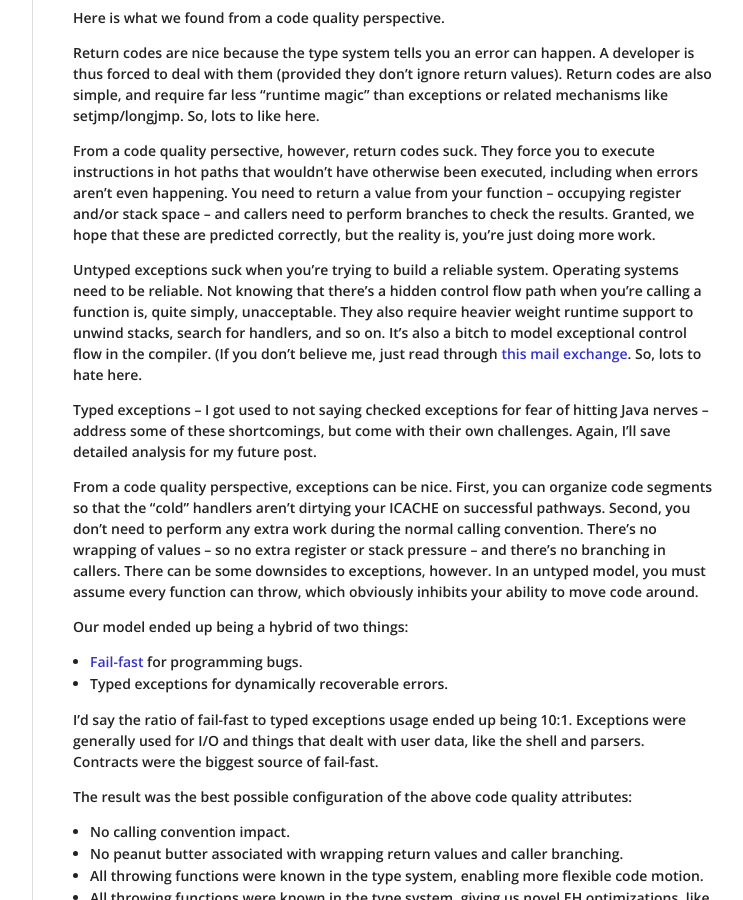
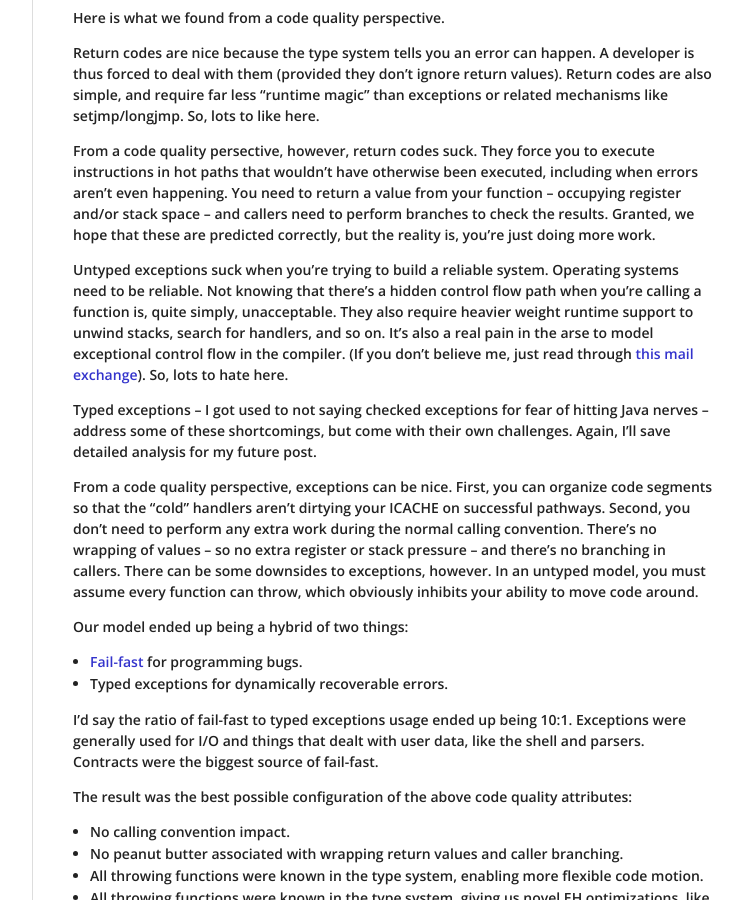
Before and after one commit to joeduffy/joeduffy.github.io, a Jekyll site: the page built from _posts/2015-12-19-safe-native-code.md, in a window 1280 px wide and 900 px high, scrolled down 23777 px. Shown: the whole window, without its empty margins (378-1121 px from the left). Built offline with Jekyll 4.4.1, drawn with Linux system fonts in a browser that asks for light colours; nearby versions of some CDN libraries; Markdown is read by kramdown in place of the engine named in the settings.

Commit message:
Wordsmith

```diff
--- a/_posts/2015-12-19-safe-native-code.md
+++ b/_posts/2015-12-19-safe-native-code.md
@@ -1079,9 +1079,9 @@ Granted, we hope that these are predicted correctly, but the reality is, you're
 
 Untyped exceptions suck when you're trying to build a reliable system.  Operating systems need to be reliable.  Not
 knowing that there's a hidden control flow path when you're calling a function is, quite simply, unacceptable.  They
-also require heavier weight runtime support to unwind stacks, search for handlers, and so on.  It's also a bitch to
-model exceptional control flow in the compiler.  (If you don't believe me, just read through [this mail exchange](
-http://lists.llvm.org/pipermail/llvm-dev/2015-May/085843.html).  So, lots to hate here.
+also require heavier weight runtime support to unwind stacks, search for handlers, and so on.  It's also a real pain in
+the arse to model exceptional control flow in the compiler.  (If you don't believe me, just read through [this mail
+exchange](http://lists.llvm.org/pipermail/llvm-dev/2015-May/085843.html)).  So, lots to hate here.
 
 Typed exceptions -- I got used to not saying checked exceptions for fear of hitting Java nerves -- address some of these
 shortcomings, but come with their own challenges.  Again, I'll save detailed analysis for my future post.
```
